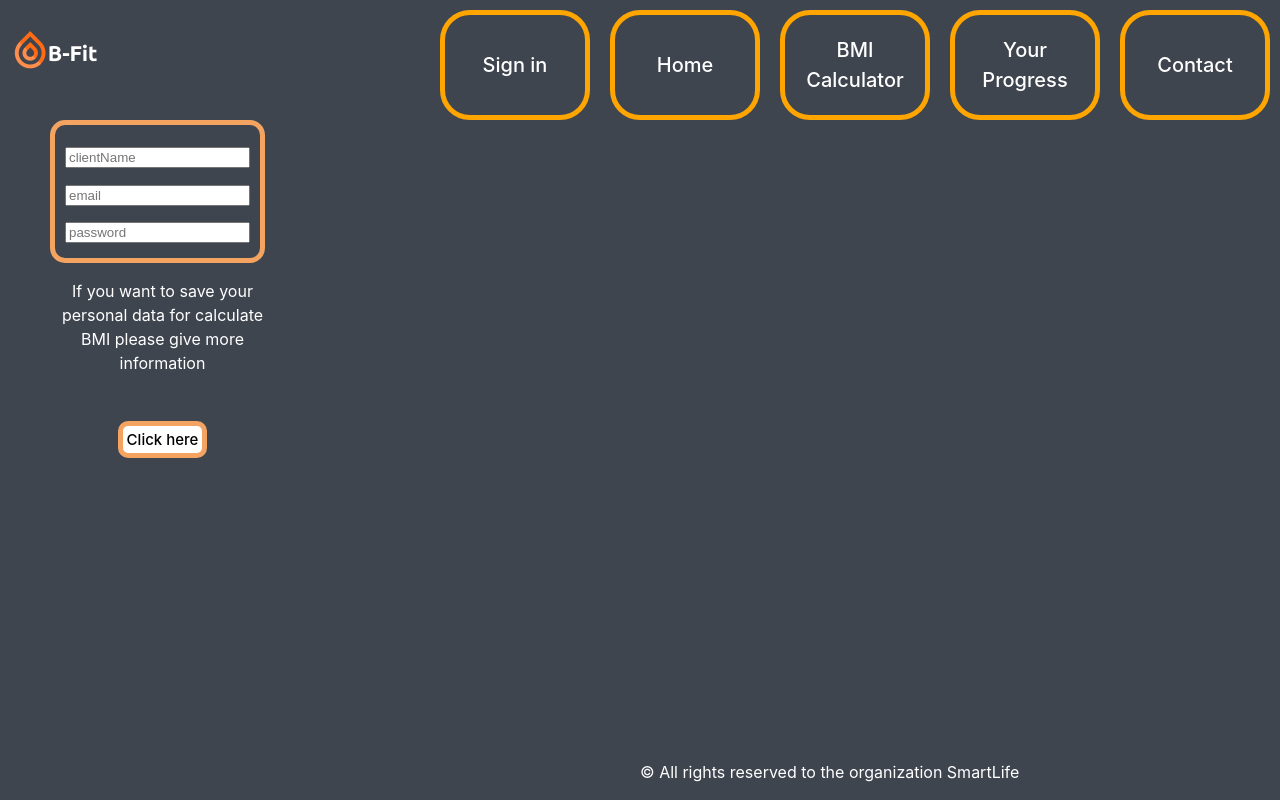
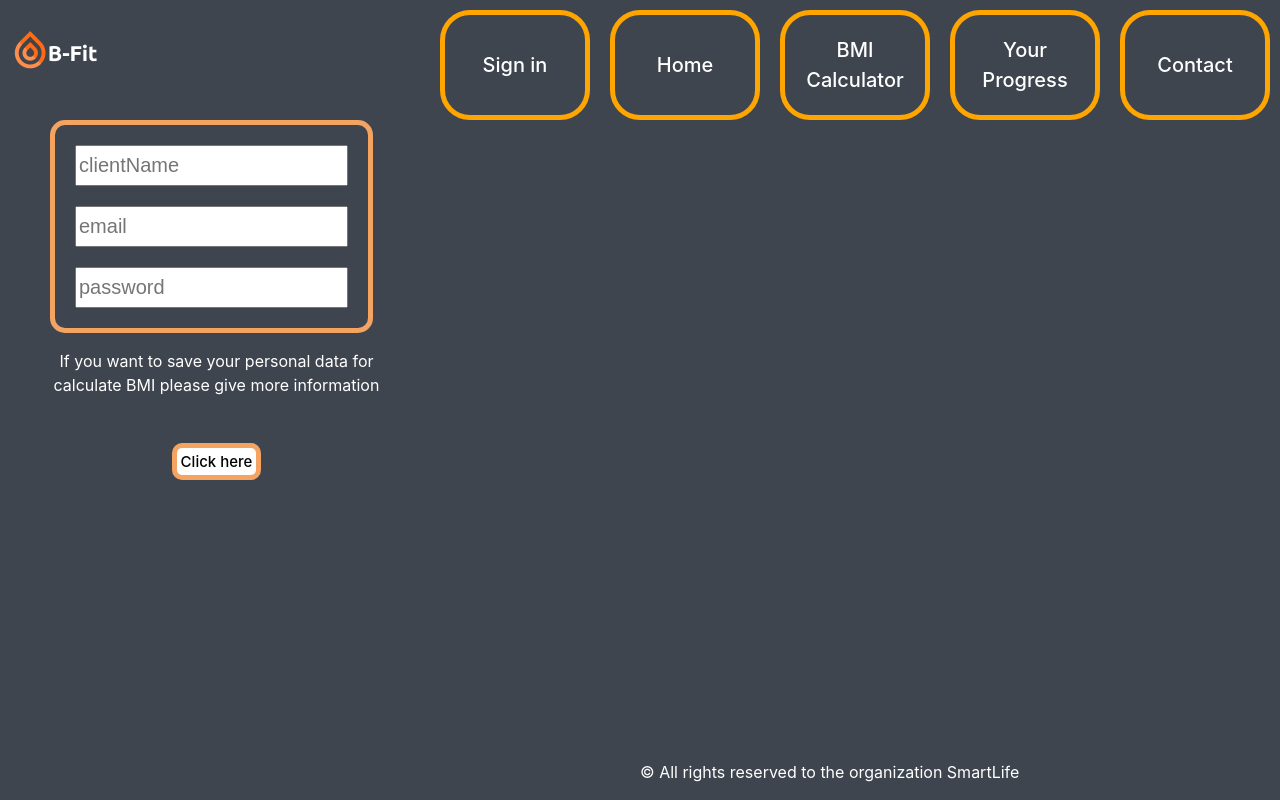
Before and after one commit to nicosala90/B-Fit, a React (Vite) app in the folder frontend/B-Fit/: page /signin in a window 1280 px wide. Built offline with nearby package versions, Linux system fonts and the light colour scheme.

Commit message:
fix CSS main page and all fields

```diff
--- a/frontend/B-Fit/src/App.css
+++ b/frontend/B-Fit/src/App.css
@@ -85,18 +85,23 @@ input::-webkit-inner-spin-button {
 }
 
 input[type="number"] {
-  font-size: 15px;
   -moz-appearance: textfield;
 }
 
 #input-table {
-  width: 250px;
+  width: 280px;
 }
 
+input {
+  height: 35px;
+  font-size: 20px;
+  margin: 10px;
+}
 #login-table {
   max-width: 500px;
 }
 #login-fields {
+  font-family: 'Times New Roman', Times, serif;
   font-size: 25px;
   border: solid 5px sandybrown;
   align-items: flex-end;
@@ -106,7 +111,6 @@ input[type="number"] {
 
 }
 #input-fields {
-  font-size: 25px;
   border: solid 5px sandybrown;
   align-items: flex-start;
   border-radius: 15px;
@@ -114,11 +118,12 @@ input[type="number"] {
   margin: 10px;
 }
 #result-table {
+  margin-top: 10px;
   max-width: 800px;
   background-color: rgb(247, 249, 245);
   border: solid 4px sandybrown;
   border-radius: 20px;
-  max-height: 520px;
+  max-height: 510px;
 }
 
 .submitBtn {
```
